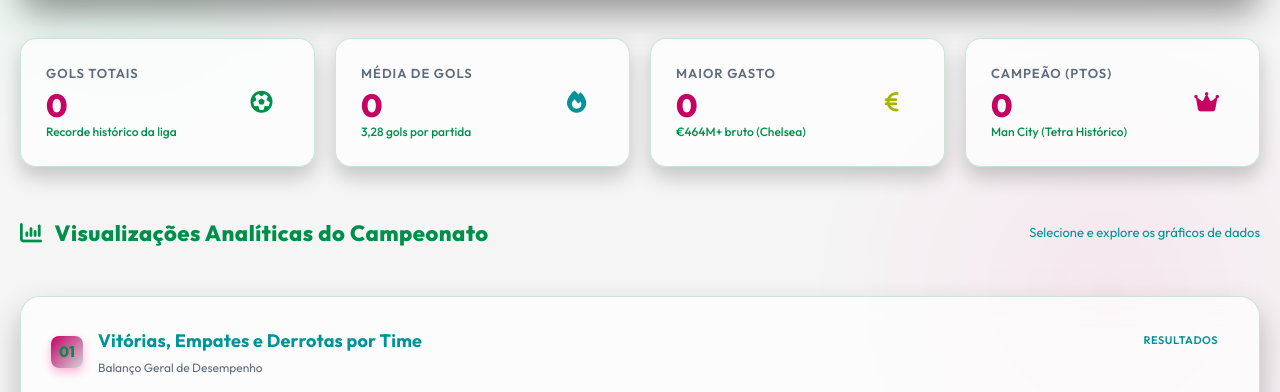
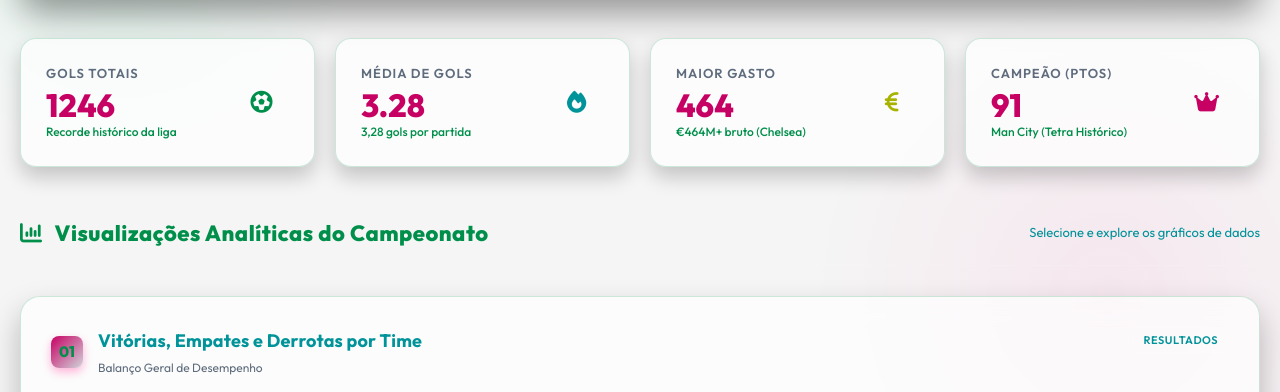
Before and after one commit to esthevaoariel-oss/SiteDados, a website: page index.html in a window 1280 px wide. Shown: the part 408-800 px from the top of the page. Drawn offline with Linux system fonts and the light colour scheme.

Commit message:
Update index.html

```diff
--- a/index.html
+++ b/index.html
@@ -646,7 +646,7 @@
             <div class="kpi-card">
                 <div class="kpi-info">
                     <h3>Gols Totais</h3>
-                    <div class="kpi-number" data-target="1246">0</div>
+                    <div class="kpi-number" data-target="1246">1246</div>
                     <div class="kpi-subtext">Recorde histórico da liga</div>
                 </div>
                 <div class="kpi-icon-container" style="color: var(--pl-mint);">
@@ -657,7 +657,7 @@
             <div class="kpi-card">
                 <div class="kpi-info">
                     <h3>Média de Gols</h3>
-                    <div class="kpi-number" data-target="3.28" data-decimals="2">0</div>
+                    <div class="kpi-number" data-target="3.28" data-decimals="2">3.28</div>
                     <div class="kpi-subtext">3,28 gols por partida</div>
                 </div>
                 <div class="kpi-icon-container" style="color: var(--pl-cyan);">
@@ -668,7 +668,7 @@
             <div class="kpi-card">
                 <div class="kpi-info">
                     <h3>Maior Gasto</h3>
-                    <div class="kpi-number" data-target="464">0</div>
+                    <div class="kpi-number" data-target="464">464</div>
                     <div class="kpi-subtext">€464M+ bruto (Chelsea)</div>
                 </div>
                 <div class="kpi-icon-container" style="color: var(--pl-yellow);">
@@ -679,7 +679,7 @@
             <div class="kpi-card">
                 <div class="kpi-info">
                     <h3>Campeão (Ptos)</h3>
-                    <div class="kpi-number" data-target="91">0</div>
+                    <div class="kpi-number" data-target="91">91</div>
                     <div class="kpi-subtext">Man City (Tetra Histórico)</div>
                 </div>
                 <div class="kpi-icon-container" style="color: var(--pl-magenta);">
```
